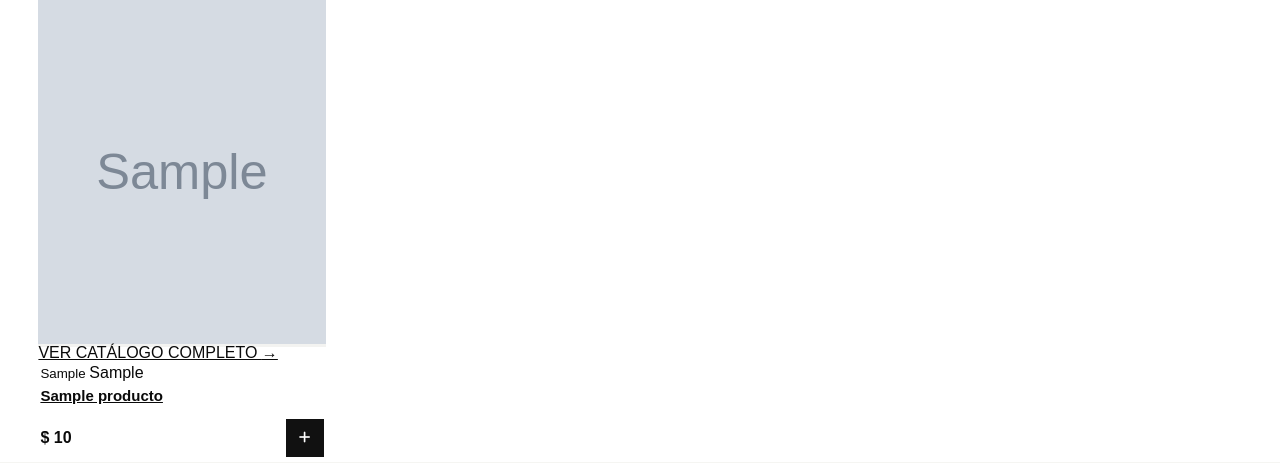
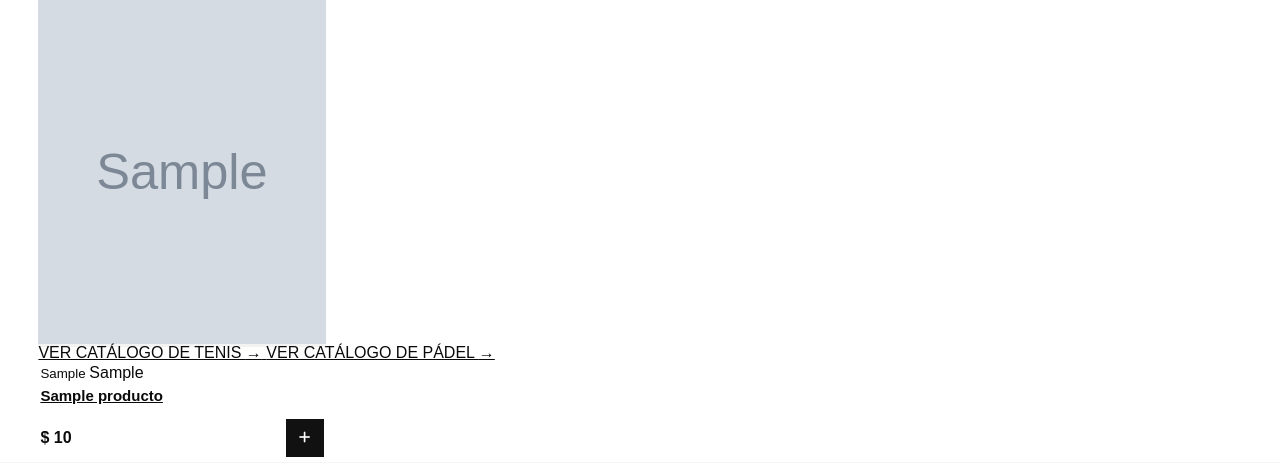
Before and after one commit to marian134/sopitenispadel, a Flask app: page / in a window 1280 px wide. Shown: the part 1868-2331 px from the top of the page. Run offline with Flask 3, Linux system fonts and the light colour scheme; tables that the repository leaves empty hold one stand-in row (values such as "Sample post"); grey boxes marked "Sample" are stand-in pictures.

Commit message:
Mejorar SEO y accesos a catalogos

```diff
--- a/templates/portada.html
+++ b/templates/portada.html
@@ -1,6 +1,8 @@
 {% extends "base.html" %}
 
-{% block title %}SOPI SPORTS — Tenis & Pádel{% endblock %}
+{% block title %}Tenis y Pádel Online en Argentina | SOPI Sports{% endblock %}
+
+{% block meta_description %}Comprá equipamiento de tenis y pádel en SOPI Sports. Encontrá paletas, pelotas y accesorios, con envíos a todo el país y opciones de pago seguras.{% endblock %}
 
 {% block content %}
 
@@ -365,14 +367,19 @@
     </div>
 
 
-    <div class="home-products-link">
+ <div class="home-products-link">
 
-        <a href="{{ url_for('catalogo_tenis') }}">
-            VER CATÁLOGO COMPLETO
-            <span>→</span>
-        </a>
+    <a href="{{ url_for('catalogo_tenis') }}">
+        VER CATÁLOGO DE TENIS
+        <span>→</span>
+    </a>
 
-    </div>
+    <a href="{{ url_for('catalogo_padel') }}">
+        VER CATÁLOGO DE PÁDEL
+        <span>→</span>
+    </a>
+
+</div>
 
 </section>
 
```
